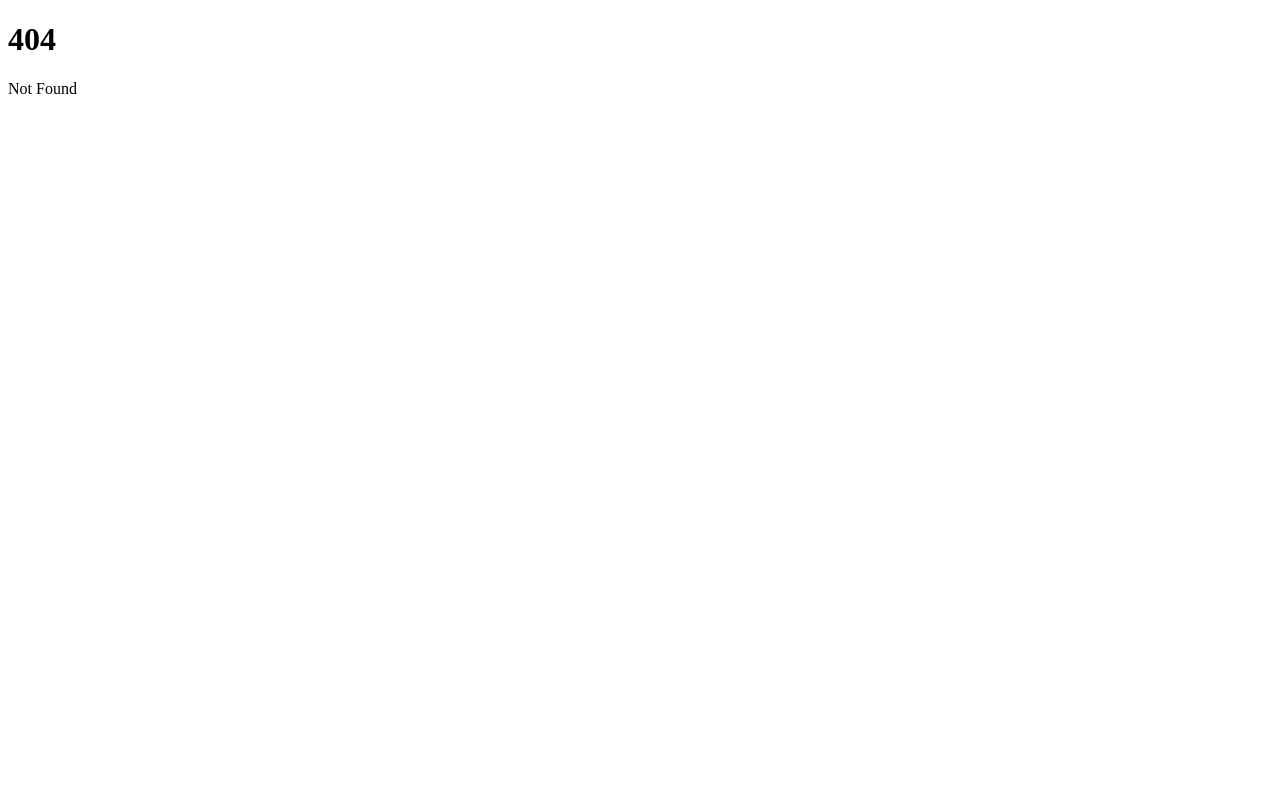
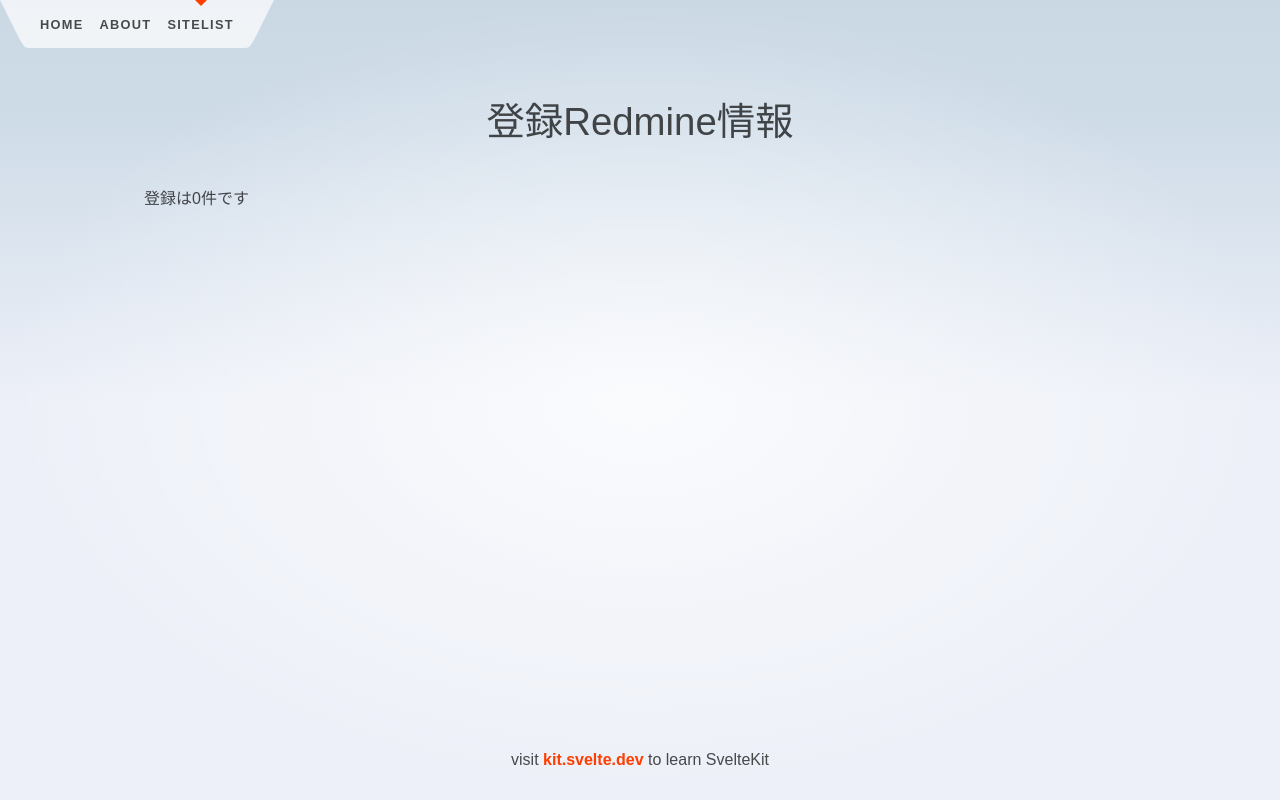
Before and after one commit to sumiaki-kawasaki/view-mine, a SvelteKit app: page /siteList in a window 1280 px wide. Before the commit this address had no page. Built offline with nearby package versions, Linux system fonts and the light colour scheme.

Commit message:
demoサンプルからレイアウト抜粋 local-storage-store実装

```diff
--- a/package.json
+++ b/package.json
@@ -13,6 +13,7 @@
 		"format": "prettier --plugin-search-dir . --write ."
 	},
 	"devDependencies": {
+		"@fontsource/fira-mono": "^4.5.0",
 		"@playwright/test": "1.25.0",
 		"@sveltejs/adapter-auto": "next",
 		"@sveltejs/kit": "next",
--- /dev/null
+++ b/src/lib/local-storage-store.ts
@@ -0,0 +1,128 @@
+import { writable } from 'svelte/store';
+
+const storageKey = 'siteList';
+
+interface SiteInfo {
+  name: string;
+  url: string;
+  key: string;
+};
+
+function createSites() {
+  let rawList: SiteInfo[] = [];
+
+  const isBrowser = typeof(localStorage) != 'undefined' && typeof(window) != 'undefined';
+  if (isBrowser) {
+    const val = localStorage.getItem(storageKey);
+    if (val) {
+      rawList = JSON.parse(val);
+    }
+  }
+
+  const { subscribe, set } = writable(rawList);
+  const localUpdate = () => {
+    set(rawList);
+    if (isBrowser) {
+      localStorage.setItem(storageKey, JSON.stringify(rawList));
+    }
+  }
+
+  const clear = () => {
+    rawList = [];
+    localUpdate();
+  }
+  const add = (info: SiteInfo) => {
+    rawList.push(info);
+    localUpdate();
+  }
+  const remove = (idx: number) => {
+    if (idx < rawList.length) {
+      rawList.splice(idx, 1);
+      localUpdate();
+    }
+  }
+  const setInfo = (idx: number, info: SiteInfo) => {
+    if (idx < rawList.length) {
+      rawList[idx] = info;
+      localUpdate();
+    }
+  }
+
+  return {
+    subscribe,
+    clear,
+    add,
+    remove,
+    setInfo,
+  };
+}
+
+export const sites = createSites();
+
+//  original: https://github.com/joshnuss/svelte-local-storage-store
+// import {writable as internal, get, Writable} from 'svelte/store'
+
+// declare type Updater<T> = (value: T) => T;
+// declare type StoreDict<T> = { [key: string]: Writable<T> }
+
+// /* eslint-disable @typescript-eslint/no-explicit-any */
+// const stores: StoreDict<any> = {}
+
+// interface Serializer<T> {
+//   parse(text: string): T
+//   stringify(object: T): string
+// }
+
+// interface Options<T> {
+//   serializer: Serializer<T>
+// }
+
+// export function writable<T>(key: string, initialValue: T, options?: Options<T>): Writable<T> {
+//   const browser = typeof(localStorage) != 'undefined' && typeof(window) != 'undefined'
+//   const serializer = options?.serializer || JSON
+
+//   function updateStorage(key: string, value: T) {
+//     if (!browser) return
+
+//     localStorage.setItem(key, serializer.stringify(value))
+//   }
+
+//   if (!stores[key]) {
+//     const store = internal(initialValue, (set) => {
+//       const json = browser ? localStorage.getItem(key) : null
+
+//       if (json) {
+//         set(<T>serializer.parse(json))
+//       }
+
+//       if (browser) {
+//         const handleStorage = (event: StorageEvent) => {
+//           if (event.key === key)
+//             set(event.newValue ? serializer.parse(event.newValue) : null)
+//         }
+
+//         window.addEventListener("storage", handleStorage)
+
+//         return () => window.removeEventListener("storage", handleStorage)
+//       }
+//     })
+
+//     const {subscribe, set} = store
+
+//     stores[key] = {
+//       set(value: T) {
+//         updateStorage(key, value)
+//         set(value)
+//       },
+//       update(updater: Updater<T>) {
+//         const value = updater(get(store))
+
+//         updateStorage(key, value)
+//         set(value)
+//       },
+//       subscribe
+//     }
+//   }
+
+//   return stores[key]
+// }
--- /dev/null
+++ b/src/routes/+layout.svelte
@@ -0,0 +1,53 @@
+<script>
+	import Header from './Header.svelte';
+	import './styles.css';
+</script>
+
+<div class="app">
+	<Header />
+
+	<main>
+		<slot />
+	</main>
+
+	<footer>
+		<p>visit <a href="https://kit.svelte.dev">kit.svelte.dev</a> to learn SvelteKit</p>
+	</footer>
+</div>
+
+<style>
+	.app {
+		display: flex;
+		flex-direction: column;
+		min-height: 100vh;
+	}
+
+	main {
+		flex: 1;
+		display: flex;
+		flex-direction: column;
+		padding: 1rem;
+		width: 100%;
+		max-width: 64rem;
+		margin: 0 auto;
+		box-sizing: border-box;
+	}
+
+	footer {
+		display: flex;
+		flex-direction: column;
+		justify-content: center;
+		align-items: center;
+		padding: 12px;
+	}
+
+	footer a {
+		font-weight: bold;
+	}
+
+	@media (min-width: 480px) {
+		footer {
+			padding: 12px 0;
+		}
+	}
+</style>
--- a/src/routes/+page.svelte
+++ b/src/routes/+page.svelte
@@ -1,2 +1,32 @@
-<h1>Welcome to SvelteKit</h1>
-<p>Visit <a href="https://kit.svelte.dev">kit.svelte.dev</a> to read the documentation</p>
+<script>
+	import { sites } from '$lib/local-storage-store';
+</script>
+
+<svelte:head>
+	<title>Home</title>
+	<meta name="description" content="Redmie Viewer with Svelte" />
+</svelte:head>
+
+<section>
+	<h1>
+		wellcome to your new<br />SvelteKit app
+	</h1>
+
+	<h2>
+		try editing <strong>src/routes/+page.svelte</strong>
+	</h2>
+</section>
+
+<style>
+	section {
+		display: flex;
+		flex-direction: column;
+		justify-content: center;
+		align-items: center;
+		flex: 0.6;
+	}
+
+	h1 {
+		width: 100%;
+	}
+</style>
--- /dev/null
+++ b/src/routes/Header.svelte
@@ -0,0 +1,96 @@
+<script>
+	import { page } from '$app/stores';
+</script>
+
+<header>
+	<nav>
+		<svg viewBox="0 0 2 3" aria-hidden="true">
+			<path d="M0,0 L1,2 C1.5,3 1.5,3 2,3 L2,0 Z" />
+		</svg>
+		<ul>
+			<li aria-current={$page.url.pathname === '/' ? 'page' : undefined}>
+				<a href="/">Home</a>
+			</li>
+			<li aria-current={$page.url.pathname === '/about' ? 'page' : undefined}>
+				<a href="/about">About</a>
+			</li>
+			<li aria-current={$page.url.pathname.startsWith('/siteList') ? 'page' : undefined}>
+				<a href="/siteList">SiteList</a>
+			</li>
+		</ul>
+		<svg viewBox="0 0 2 3" aria-hidden="true">
+			<path d="M0,0 L0,3 C0.5,3 0.5,3 1,2 L2,0 Z" />
+		</svg>
+	</nav>
+</header>
+
+<style>
+	header {
+		display: flex;
+		justify-content: space-between;
+	}
+
+	nav {
+		display: flex;
+		justify-content: center;
+		--background: rgba(255, 255, 255, 0.7);
+	}
+
+	svg {
+		width: 2em;
+		height: 3em;
+		display: block;
+	}
+
+	path {
+		fill: var(--background);
+	}
+
+	ul {
+		position: relative;
+		padding: 0;
+		margin: 0;
+		height: 3em;
+		display: flex;
+		justify-content: center;
+		align-items: center;
+		list-style: none;
+		background: var(--background);
+		background-size: contain;
+	}
+
+	li {
+		position: relative;
+		height: 100%;
+	}
+
+	li[aria-current='page']::before {
+		--size: 6px;
+		content: '';
+		width: 0;
+		height: 0;
+		position: absolute;
+		top: 0;
+		left: calc(50% - var(--size));
+		border: var(--size) solid transparent;
+		border-top: var(--size) solid var(--color-theme-1);
+	}
+
+	nav a {
+		display: flex;
+		height: 100%;
+		align-items: center;
+		padding: 0 0.5rem;
+		color: var(--color-text);
+		font-weight: 700;
+		font-size: 0.8rem;
+		text-transform: uppercase;
+		letter-spacing: 0.1em;
+		text-decoration: none;
+		transition: color 0.2s linear;
+	}
+
+	a:hover {
+		color: var(--color-theme-1);
+	}
+</style>
--- /dev/null
+++ b/src/routes/siteList/+page.svelte
@@ -0,0 +1,25 @@
+<script>
+	import { sites } from '$lib/local-storage-store';
+</script>
+
+<svelte:head>
+	<title>SiteList</title>
+	<meta name="description" content="Regist Redmine Site" />
+</svelte:head>
+
+<h1>登録Redmine情報</h1>
+<div>
+  {#if $sites.length > 0}
+    <ul class="site-list">
+      {#each $sites as site }
+        <li>
+          <p>site.name</p>
+          <p>site.url</p>
+          <p>site.key</p>
+        </li>
+      {/each}
+    </ul>
+  {:else}
+    <p>登録は0件です</p>
+  {/if}
+</div>
--- /dev/null
+++ b/src/routes/styles.css
@@ -0,0 +1,95 @@
+@import '@fontsource/fira-mono';
+
+:root {
+	--font-body: Arial, -apple-system, BlinkMacSystemFont, 'Segoe UI', Roboto, Oxygen, Ubuntu,
+		Cantarell, 'Open Sans', 'Helvetica Neue', sans-serif;
+	--font-mono: 'Fira Mono', monospace;
+	--color-bg-0: rgb(202, 216, 228);
+	--color-bg-1: hsl(209, 36%, 86%);
+	--color-bg-2: hsl(224, 44%, 95%);
+	--color-theme-1: #ff3e00;
+	--color-theme-2: #40b3ff;
+	--color-text: rgba(0, 0, 0, 0.7);
+	--column-width: 42rem;
+	--column-margin-top: 4rem;
+	font-family: var(--font-body);
+	color: var(--color-text);
+}
+
+body {
+	min-height: 100vh;
+	margin: 0;
+	background-attachment: fixed;
+	background-color: var(--color-bg-1);
+	background-size: 100vw 100vh;
+	background-image: radial-gradient(
+			50% 50% at 50% 50%,
+			rgba(255, 255, 255, 0.75) 0%,
+			rgba(255, 255, 255, 0) 100%
+		),
+		linear-gradient(180deg, var(--color-bg-0) 0%, var(--color-bg-1) 15%, var(--color-bg-2) 50%);
+}
+
+h1,
+h2,
+p {
+	font-weight: 400;
+}
+
+p {
+	line-height: 1.5;
+}
+
+a {
+	color: var(--color-theme-1);
+	text-decoration: none;
+}
+
+a:hover {
+	text-decoration: underline;
+}
+
+h1 {
+	font-size: 2rem;
+	text-align: center;
+}
+
+h2 {
+	font-size: 1rem;
+}
+
+pre {
+	font-size: 16px;
+	font-family: var(--font-mono);
+	background-color: rgba(255, 255, 255, 0.45);
+	border-radius: 3px;
+	box-shadow: 2px 2px 6px rgb(255 255 255 / 25%);
+	padding: 0.5em;
+	overflow-x: auto;
+	color: var(--color-text);
+}
+
+.text-column {
+	display: flex;
+	max-width: 48rem;
+	flex: 0.6;
+	flex-direction: column;
+	justify-content: center;
+	margin: 0 auto;
+}
+
+input,
+button {
+	font-size: inherit;
+	font-family: inherit;
+}
+
+button:focus:not(:focus-visible) {
+	outline: none;
+}
+
+@media (min-width: 720px) {
+	h1 {
+		font-size: 2.4rem;
+	}
+}
```
Also changed, not shown: src/app.d.ts (+7 -0 lines), 1 other file (tests, documents, lock files or other folders).
